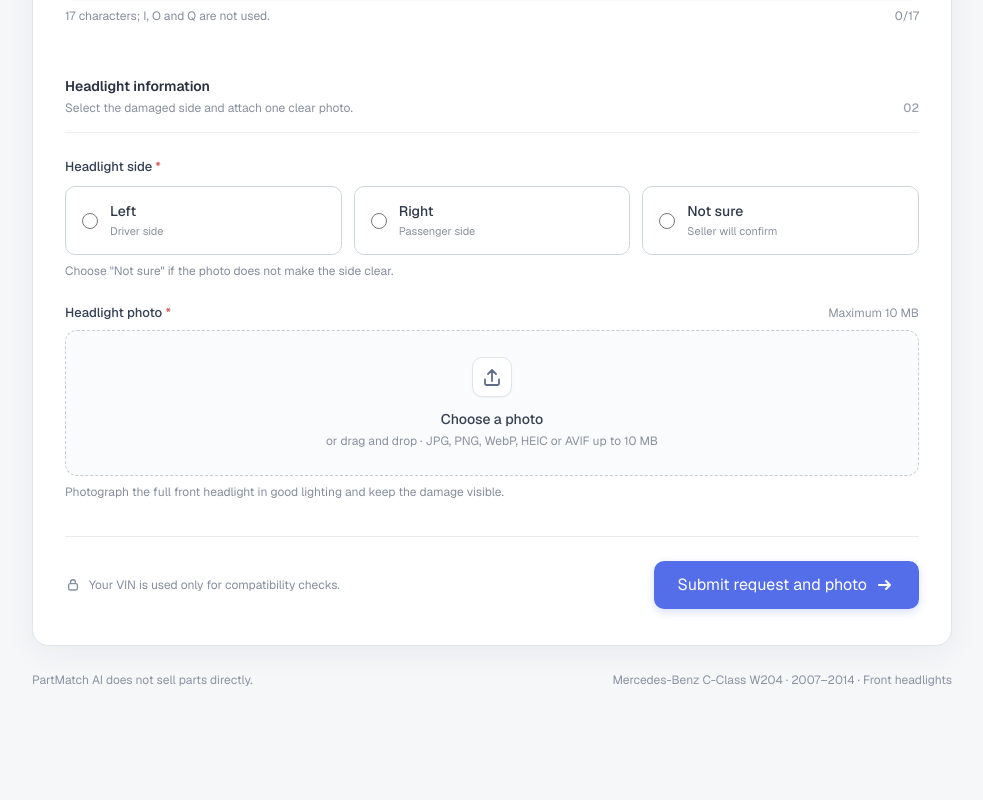
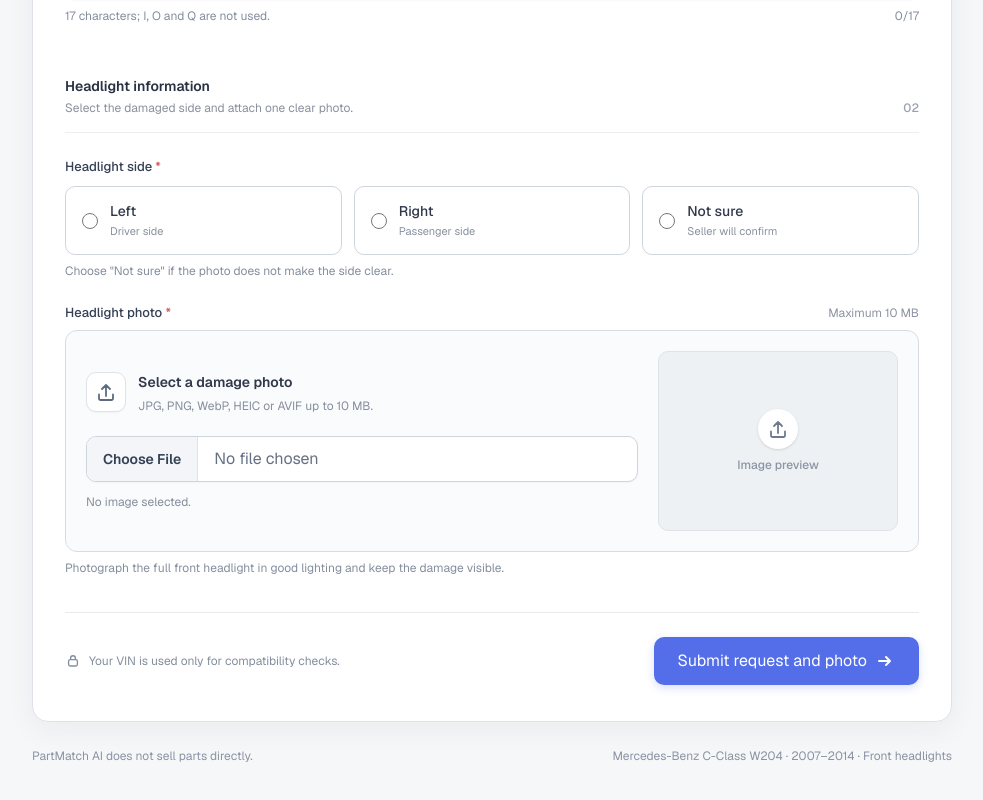
Before and after one commit to sajed-aziz/PartMatch-AI, a Next.js app: page / in a window 1280 px wide. Shown: the part 1029-1829 px from the top of the page, without its empty margins (148-1131 px from the left). Before the commit the page ends 1799 px from the top, so only its background shows below. Built offline with nearby package versions, Linux system fonts and the light colour scheme.

Commit message:
Update PartMatch

```diff
--- a/app/components/vehicle-details-form.tsx
+++ b/app/components/vehicle-details-form.tsx
@@ -1,9 +1,10 @@
 "use client";
 
+import Image from "next/image";
 import {
   type ChangeEvent,
-  type DragEvent,
   type FormEvent,
+  useEffect,
   useRef,
   useState,
 } from "react";
@@ -103,12 +104,17 @@ export default function VehicleDetailsForm() {
   const [form, setForm] = useState<VehicleForm>(initialForm);
   const [photo, setPhoto] = useState<File | null>(null);
   const [photoPreview, setPhotoPreview] = useState<string | null>(null);
-  const [isDraggingPhoto, setIsDraggingPhoto] = useState(false);
   const [errors, setErrors] = useState<FormErrors>({});
   const [savedRequest, setSavedRequest] = useState<SavedRequest | null>(null);
   const [submitError, setSubmitError] = useState<string | null>(null);
   const [isSubmitting, setIsSubmitting] = useState(false);
   const photoInputRef = useRef<HTMLInputElement>(null);
+
+  useEffect(() => {
+    return () => {
+      if (photoPreview) URL.revokeObjectURL(photoPreview);
+    };
+  }, [photoPreview]);
 
   function updateField(field: keyof VehicleForm, value: string) {
     setForm((current) => ({ ...current, [field]: value }));
@@ -152,28 +158,12 @@ export default function VehicleDetailsForm() {
 
     setPhoto(selectedPhoto);
     setErrors((current) => ({ ...current, photo: undefined }));
-
-    const reader = new FileReader();
-    reader.onload = () => {
-      setPhotoPreview(typeof reader.result === "string" ? reader.result : null);
-    };
-    reader.readAsDataURL(selectedPhoto);
+    setPhotoPreview(URL.createObjectURL(selectedPhoto));
   }
 
   function handlePhotoChange(event: ChangeEvent<HTMLInputElement>) {
     const selectedPhoto = event.target.files?.[0];
     if (selectedPhoto) selectPhoto(selectedPhoto);
-  }
-
-  function openPhotoPicker() {
-    photoInputRef.current?.click();
-  }
-
-  function handlePhotoDrop(event: DragEvent<HTMLElement>) {
-    event.preventDefault();
-    setIsDraggingPhoto(false);
-    const droppedPhoto = event.dataTransfer.files?.[0];
-    if (droppedPhoto) selectPhoto(droppedPhoto);
   }
 
   function removePhoto() {
@@ -488,101 +478,89 @@ export default function VehicleDetailsForm() {
               </label>
               <span className="text-xs text-[#8b93a1]">Maximum 10 MB</span>
             </div>
-            <div className="relative">
+            <div
+              className={`rounded-xl border p-5 ${
+                errors.photo
+                  ? "border-[#d45b5b] bg-[#fffafa]"
+                  : photo
+                    ? "border-[#b8d8cd] bg-[#f8fcfa]"
+                    : "border-[#d7dce4] bg-[#fafbfc]"
+              }`}
+            >
+              <div className="grid gap-5 sm:grid-cols-[minmax(0,1fr)_240px] sm:items-center">
+                <div className="min-w-0">
+                  <div className="flex items-start gap-3">
+                    <span className="grid size-10 shrink-0 place-items-center rounded-[10px] border border-[#dfe3ea] bg-white text-[#5d6b80] shadow-[0_1px_2px_rgba(16,24,40,0.04)]">
+                      <UploadIcon />
+                    </span>
+                    <div>
+                      <p className="text-sm font-semibold text-[#30394a]">Select a damage photo</p>
+                      <p className="mt-1 text-xs leading-5 text-[#858e9d]">
+                        JPG, PNG, WebP, HEIC or AVIF up to 10 MB.
+                      </p>
+                    </div>
+                  </div>
+
                   <input
                     ref={photoInputRef}
                     id="headlight-photo"
                     name="photo"
                     type="file"
                     accept="image/*,.jpg,.jpeg,.png,.webp,.heic,.heif,.avif"
+                    onClick={(event) => {
+                      event.currentTarget.value = "";
+                    }}
                     onChange={handlePhotoChange}
-                onDragEnter={(event) => {
-                  event.preventDefault();
-                  setIsDraggingPhoto(true);
-                }}
-                onDragOver={(event) => event.preventDefault()}
-                onDragLeave={() => setIsDraggingPhoto(false)}
-                onDrop={handlePhotoDrop}
                     aria-invalid={Boolean(errors.photo)}
                     aria-describedby={errors.photo ? "photo-error" : "photo-help"}
-                className={
-                  photo
-                    ? "peer sr-only"
-                    : "peer absolute inset-0 z-10 h-full w-full cursor-pointer opacity-0"
-                }
+                    className="mt-5 block w-full cursor-pointer rounded-[10px] border border-[#cfd5dd] bg-white text-sm text-[#657083] shadow-[0_1px_2px_rgba(16,24,40,0.03)] file:mr-4 file:cursor-pointer file:border-0 file:border-r file:border-[#dfe3e9] file:bg-[#f3f5f8] file:px-4 file:py-3 file:text-sm file:font-semibold file:text-[#344054] hover:border-[#aeb7c5] focus:outline-none focus:ring-3 focus:ring-[#536ee8]/10"
                   />
-              <div
-              onDragEnter={(event) => {
-                event.preventDefault();
-                setIsDraggingPhoto(true);
-              }}
-              onDragOver={(event) => event.preventDefault()}
-              onDragLeave={() => setIsDraggingPhoto(false)}
-              onDrop={handlePhotoDrop}
-              className={`min-h-36 rounded-xl border border-dashed p-4 transition peer-focus-visible:outline-none peer-focus-visible:ring-3 peer-focus-visible:ring-[#536ee8]/10 ${
-                errors.photo
-                  ? "border-[#d45b5b] bg-[#fffafa]"
-                  : isDraggingPhoto
-                    ? "border-[#536ee8] bg-[#f3f5ff]"
-                    : photo
-                      ? "border-[#78ae9d] bg-[#f6fbf9]"
-                      : "border-[#c7cdd6] bg-[#fafbfc] hover:border-[#8797c8] hover:bg-[#f8f9fc]"
-              }`}
-              >
+
                   {photo ? (
-                <div className="flex min-h-28 flex-col gap-4 sm:flex-row sm:items-center">
-                  {photoPreview && previewablePhotoTypes.has(photo.type) ? (
-                    <div
-                      role="img"
-                      aria-label={`Preview of ${photo.name}`}
-                      className="h-28 w-full shrink-0 rounded-[10px] bg-[#e2e6eb] bg-cover bg-center sm:w-36"
-                      style={{ backgroundImage: `url("${photoPreview}")` }}
-                    />
-                  ) : (
-                    <div className="grid h-28 w-full shrink-0 place-items-center rounded-[10px] bg-[#e8ecef] text-[#647184] sm:w-36">
-                      <UploadIcon />
-                    </div>
-                  )}
-                  <div className="min-w-0 flex-1 text-left">
-                    <div className="flex items-center gap-2 text-[#28735e]">
-                      <span className="grid size-7 shrink-0 place-items-center rounded-full bg-[#e1f2ec]">
+                    <div className="mt-4 flex items-start gap-3 rounded-[10px] border border-[#cce3da] bg-white p-3">
+                      <span className="grid size-7 shrink-0 place-items-center rounded-full bg-[#e1f2ec] text-[#28735e]">
                         <CheckIcon />
                       </span>
-                      <span className="text-xs font-semibold">Photo selected</span>
+                      <div className="min-w-0 flex-1">
+                        <p className="truncate text-sm font-semibold text-[#31483f]">{photo.name}</p>
+                        <p className="mt-0.5 text-xs text-[#73847d]">{formatFileSize(photo.size)} · Image ready</p>
                       </div>
-                    <p className="mt-2 truncate text-sm font-medium text-[#31483f]">{photo.name}</p>
-                    <p className="mt-1 text-xs text-[#6f8d82]">{formatFileSize(photo.size)}</p>
-                    <p className="mt-1.5 text-xs text-[#6f7b89]">This photo will upload when you submit the request.</p>
-                    <div className="mt-3 flex items-center gap-4">
                       <button
                         type="button"
-                        onClick={openPhotoPicker}
-                        className="cursor-pointer text-xs font-semibold text-[#4b62ca] hover:underline"
+                        onClick={removePhoto}
+                        className="shrink-0 text-xs font-semibold text-[#a54b4b] hover:underline"
                       >
-                        Replace photo
-                      </button>
-                      <button type="button" onClick={removePhoto} className="text-xs font-semibold text-[#b04d4d] hover:underline">
                         Remove
                       </button>
                     </div>
+                  ) : (
+                    <p className="mt-3 text-xs text-[#858e9d]">No image selected.</p>
+                  )}
+                </div>
+
+                <div className="relative aspect-[4/3] overflow-hidden rounded-[10px] border border-[#dfe3e9] bg-[#eef1f4]">
+                  {photo && photoPreview && previewablePhotoTypes.has(photo.type) ? (
+                    <Image
+                      src={photoPreview}
+                      alt={`Preview of ${photo.name}`}
+                      fill
+                      unoptimized
+                      sizes="(max-width: 640px) 100vw, 240px"
+                      className="object-contain"
+                    />
+                  ) : (
+                    <div className="absolute inset-0 grid place-items-center p-5 text-center text-[#8a94a3]">
+                      <div>
+                        <span className="mx-auto grid size-10 place-items-center rounded-full bg-white text-[#6e7a8c] shadow-sm">
+                          <UploadIcon />
+                        </span>
+                        <p className="mt-2 text-xs font-medium">
+                          {photo ? "Preview is unavailable for this format" : "Image preview"}
+                        </p>
                       </div>
                     </div>
-              ) : (
-                <button
-                  type="button"
-                  onClick={openPhotoPicker}
-                  className="flex min-h-28 w-full cursor-pointer flex-col items-center justify-center px-4 text-center"
-                  aria-label="Choose a headlight photo"
-                >
-                  <span className="grid size-10 place-items-center rounded-[10px] border border-[#e1e5eb] bg-white text-[#5f6e85] shadow-[0_1px_2px_rgba(16,24,40,0.04)]">
-                    <UploadIcon />
-                  </span>
-                  <span className="mt-3 text-sm font-medium text-[#364052]">
-                    {isDraggingPhoto ? "Drop your photo here" : "Choose a photo"}
-                  </span>
-                  <span className="mt-1 text-xs text-[#89919e]">or drag and drop · JPG, PNG, WebP, HEIC or AVIF up to 10 MB</span>
-                </button>
                   )}
+                </div>
               </div>
             </div>
             {errors.photo ? (
--- a/next.config.ts
+++ b/next.config.ts
@@ -1,6 +1,7 @@
 import type { NextConfig } from "next";
 
 const nextConfig: NextConfig = {
+  allowedDevOrigins: ["192.168.56.1"],
   serverExternalPackages: ["mssql", "msnodesqlv8"],
 };
 
```
Also changed, not shown: 1 other file (tests, documents, lock files or other folders). Lines whose indentation alone changed are shown as unchanged.
